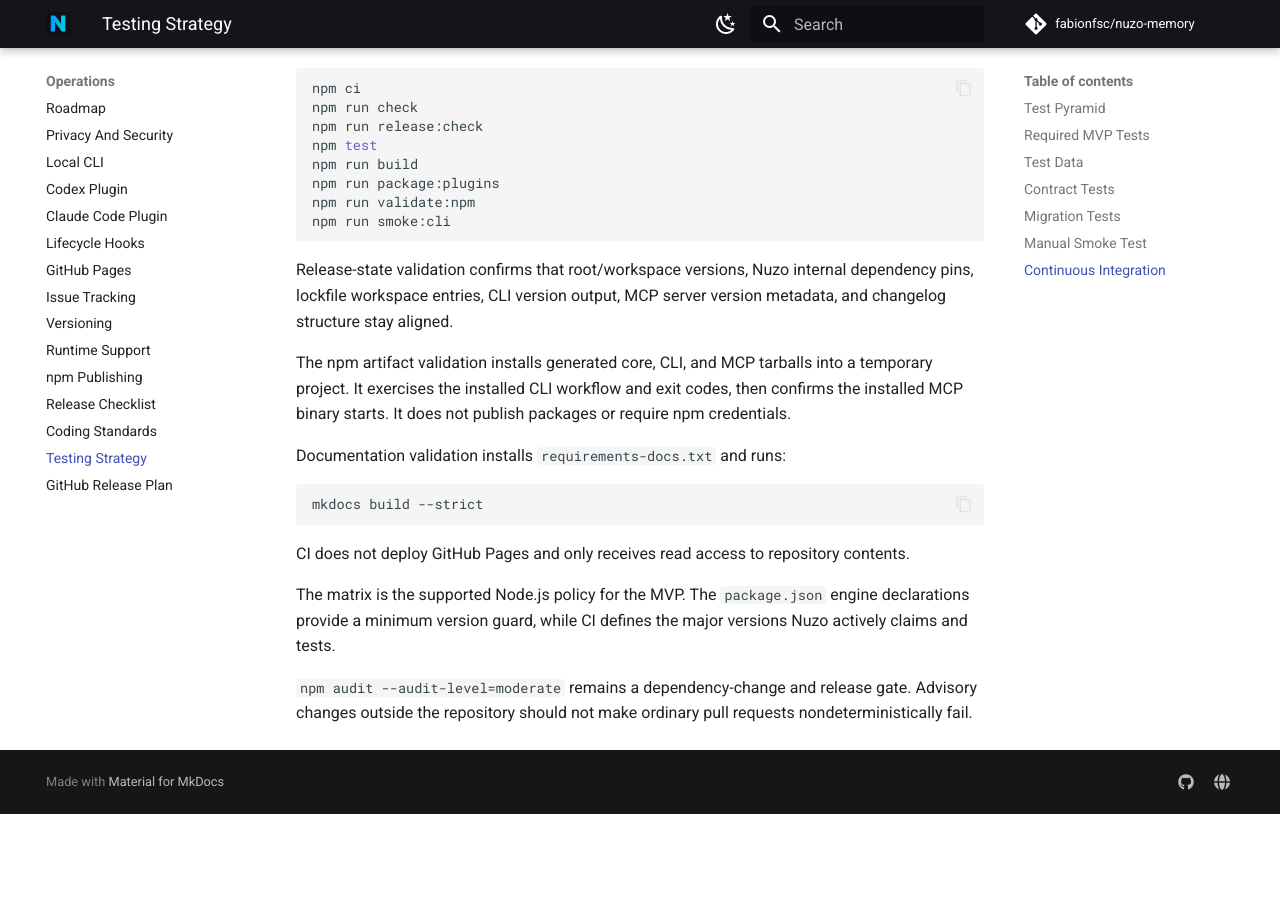
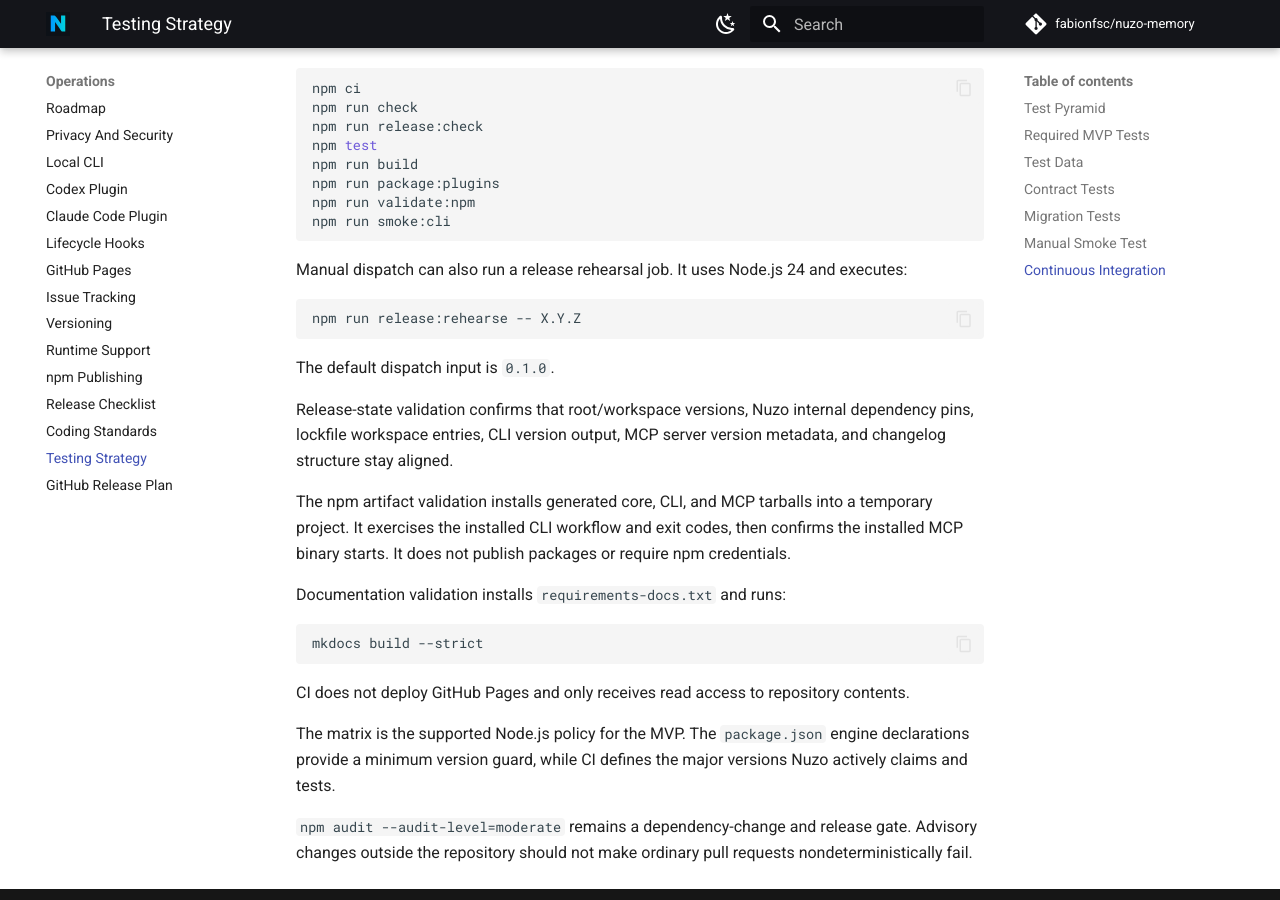
Before and after one commit to fabionfsc/nuzo-memory, an MkDocs documentation site: the page built from docs/operations/testing-strategy.md, in a window 1280 px wide and 900 px high, scrolled down 2845 px. Built offline with MkDocs 1.6.1 and Material for MkDocs 9.7.7, drawn with Linux system fonts in a browser that asks for light colours; comment, search, counter and statistics services are not loaded; before the commit the page ends 3659 px from its top, so only the background shows below that.

Commit message:
Add manual release rehearsal workflow
Expose release:rehearse as a workflow_dispatch-only CI job with a configurable target version.

Document when to use the manual rehearsal before tagging.

````diff
--- a/docs/operations/testing-strategy.md
+++ b/docs/operations/testing-strategy.md
@@ -114,6 +114,15 @@
 npm run smoke:cli
 ```
 
+Manual dispatch can also run a release rehearsal job. It uses Node.js 24 and
+executes:
+
+```bash
+npm run release:rehearse -- X.Y.Z
+```
+
+The default dispatch input is `0.1.0`.
+
 Release-state validation confirms that root/workspace versions, Nuzo internal
 dependency pins, lockfile workspace entries, CLI version output, MCP server
 version metadata, and changelog structure stay aligned.
````
Also changed, not shown: CHANGELOG.md (+1 -0 lines), docs/operations/release-checklist.md (+1 -0 lines), 1 other file.
